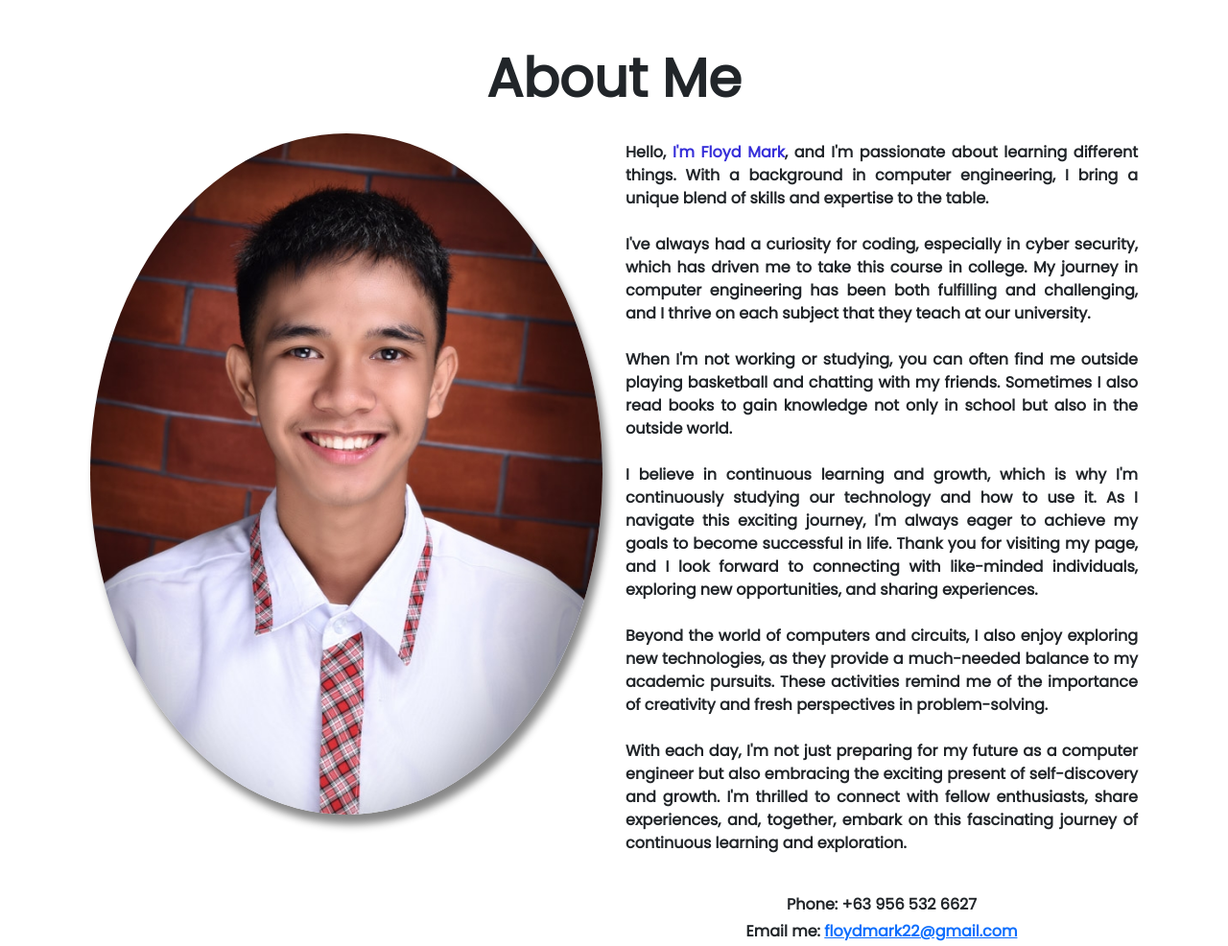
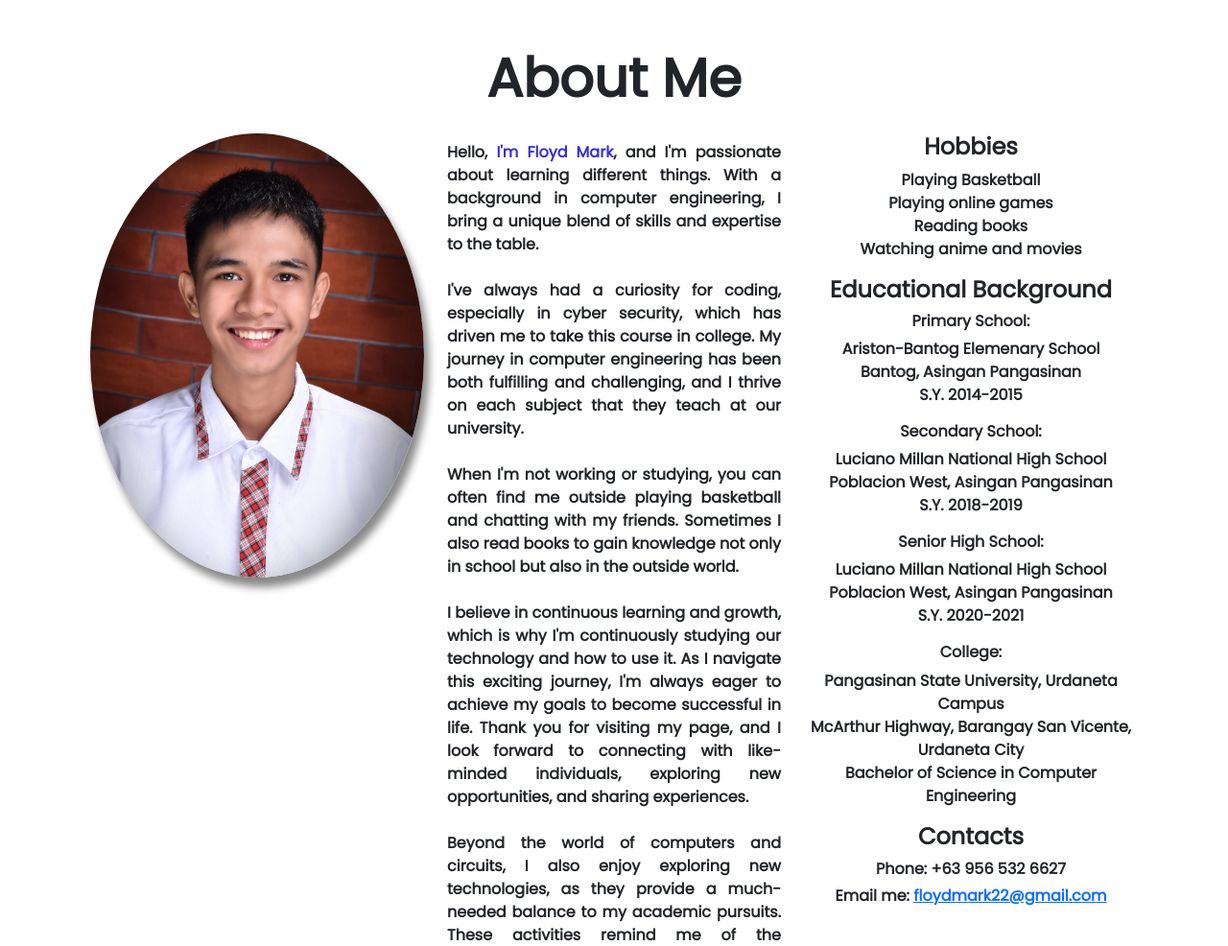
Before and after one commit to Natchzz/midtermExam, a plain HTML site: page index.html in a window 1280 px wide. Shown: the part 800-1786 px from the top of the page at 96% size. Drawn offline with nearby package versions, Linux system fonts and the light colour scheme.

Commit message:
commit change

```diff
--- a/index.html
+++ b/index.html
@@ -6,30 +6,30 @@
     <meta charset="utf-8">
     <meta name="viewport" content="width=device-width, initial-scale=1">
 
-<!-- script -->
+    <!-- Load email.js script -->
     <script src="https://cdn.jsdelivr.net/npm/@emailjs/browser@3/dist/email.min.js"></script>
 
-  <!-- bootstrap CDN -->
+    <!-- Bootstrap CDN for styling -->
     <link href="https://cdn.jsdelivr.net/npm/bootstrap@5.2.3/dist/css/bootstrap.min.css" rel="stylesheet">
     <script src="https://cdn.jsdelivr.net/npm/bootstrap@5.2.3/dist/js/bootstrap.min.js"></script>
 
-  <!-- font awesome -->
+    <!-- Font Awesome for icons -->
     <script src="https://kit.fontawesome.com/31149d48b0.js" crossorigin="anonymous"></script>
 
-  <!-- google fonts -->
+    <!-- Google Fonts for custom fonts -->
     <link rel="preconnect" href="https://fonts.googleapis.com">
     <link rel="preconnect" href="https://fonts.gstatic.com" crossorigin>
     <link href="https://fonts.googleapis.com/css2?family=Poppins&display=swap" rel="stylesheet">
 
-  <!-- linking css file -->
+     <!-- Link to external CSS file for custom styling -->
     <link rel="stylesheet" href="style.css">
 
-  <!-- icon -->
+    <!-- Favicon for the website -->
     <link rel="icon" href="/images/icon.png">
 </head>
 
 <body>
-    <!-- navbar -->
+    <!-- Navbar -->
     <nav class="navbar navbar-expand-lg fixed-top navbarScroll navbar-dark">
         <div class="container">
             <a class="navbar-brand" href="https://www.facebook.com/floydmark.ancheta" target="_blank">FloydMark</a>
@@ -54,12 +54,11 @@
                         <a class="nav-link" href="#contact">Contact</a>
                     </li>
                 </ul>
-
             </div>
         </div>
     </nav>
 
-    <!-- main section -->
+    <!-- Main section -->
     <section class="container-fluid mainSection bgimage" id="home">
         <div class="row">
             <div class="col-lg-12 col-md-12 col-sm-12 col-xs-12 title_text">
@@ -71,28 +70,46 @@
         </div>
     </section>
 
-    <!-- about section -->
+    <!-- About section -->
     <section class="container mt-4 pt-4 p-4 aboutsection" id="about">
         <h1 class="text-center display-4 fw-bold">About Me</h1>
         <div class="row mt-4">
-            <div class="col-lg-6">
+            <div class="col-lg-4">
                 <img src="./images/about_profile.jpg" class="image_about rounded-circle" alt="Profile photo">
             </div>
-            <div class="col-lg-6">
+            <div class="col-lg-4">
                 <p class="aboutMeParagraph fw-semibold fs-6 mt-1 pt-1 justify-content-center">Hello, <span class="text floyd">I'm Floyd Mark</span>, and I'm passionate about learning different things. With a background in computer engineering, I bring a unique blend of skills and expertise to the table. <br><br>
                     I've always had a curiosity for coding, especially in cyber security, which has driven me to take this course in college. My journey in computer engineering has been both fulfilling and challenging, and I thrive on each subject that they teach at our university. <br><br>
                     When I'm not working or studying, you can often find me outside playing basketball and chatting with my friends. Sometimes I also read books to gain knowledge not only in school but also in the outside world. <br><br>
                     I believe in continuous learning and growth, which is why I'm continuously studying our technology and how to use it. As I navigate this exciting journey, I'm always eager to achieve my goals to become successful in life. Thank you for visiting my page, and I look forward to connecting with like-minded individuals, exploring new opportunities, and sharing experiences. <br><br>
                     Beyond the world of computers and circuits, I also enjoy exploring new technologies, as they provide a much-needed balance to my academic pursuits. These activities remind me of the importance of creativity and fresh perspectives in problem-solving.<br><br>
-                    With each day, I'm not just preparing for my future as a computer engineer but also embracing the exciting present of self-discovery and growth. I'm thrilled to connect with fellow enthusiasts, share experiences, and, together, embark on this fascinating journey of continuous learning and exploration. <br><br>
                 </p>
+            </div>
+            <div class="col-lg-4 text-center">
+                <!-- Hobbies -->
+                <h4 class="fw-bold">Hobbies</h4>
+                <p class="fw-bold">Playing Basketball <br>Playing online games <br> Reading books <br> Watching anime and movies</p>
+
+                <!-- Educational Background -->
+                <h4 class="fw-bold">Educational Background</h4>
+                <h6 class="fw-bold">Primary School:</h6>
+                <p class=" fw-semibold">Ariston-Bantog Elemenary School <br>Bantog, Asingan Pangasinan <br> S.Y. 2014-2015  </p>
+                <h6 class="fw-bold ">Secondary School:</h6>
+                <p class=" fw-semibold">Luciano Millan National High School <br> Poblacion West, Asingan Pangasinan <br> S.Y. 2018-2019  </p>
+                <h6 class="fw-bold">Senior High School:</h6>
+                <p class="fw-semibold">Luciano Millan National High School <br> Poblacion West, Asingan Pangasinan <br>S.Y. 2020-2021 </p>
+                <h6 class="fw-bold">College:</h6>
+                <p class="fw-semibold">Pangasinan State University, Urdaneta Campus<br> McArthur Highway, Barangay San Vicente, Urdaneta City <br> Bachelor of Science in Computer Engineering </p>
+
+                <!-- Contacts -->
+                <h4 class="fw-bold">Contacts</h4>
                 <div class="fw-semibold fs-6 mt-1 text-center">Phone: +63 956 532 6627</div>
                 <div class="fw-semibold fs-6 mt-1 text-center">Email me: <span><a href="mailto:floydmark22@gmai.com">floydmark22@gmail.com</a></span></div>
             </div>
         </div>
     </section>
 
-    <!-- skill section-->
+    <!-- Skills section-->
     <section class="container-fluid skillSection bg-black pb-4" id="skills">
         <h1 class="text-center text-white pt-4 display-4 fw-semibold">Skills</h1>
         <div class="row justify-content-center">
@@ -101,8 +118,7 @@
                     <div class="card-body">
                         <i class="fa skillsIcons fa-gears"></i>
                         <h4 class="card-title mt-3">Object Oriented Programming</h4>
-                        <p class="card-text mt-3">Mastery of OOP principles for creating modular and maintainable software, fostering code reusability and efficient problem-solving. <span class="learnMore">Click to learn more...</span>
-                        </p>
+                        <p class="card-text mt-3">Mastery of OOP principles for creating modular and maintainable software, fostering code reusability and efficient problem-solving. <span class="learnMore">Click to learn more...</span></p>
                     </div>
                 </div>
             </div>
@@ -111,19 +127,16 @@
                     <div class="card-body">
                         <i class='fas skillsIcons fa-database'></i>
                         <h4 class="card-title mt-3">Data Structure and Algorithm </h4>
-                        <p class="card-text mt-3">Skilled in data structures and algorithms, enabling efficient problem-solving and optimized code for various applications. <span class="learnMore">Click to learn more...</span>
-                        </p>
+                        <p class="card-text mt-3">Skilled in data structures and algorithms, enabling efficient problem-solving and optimized code for various applications. <span class="learnMore">Click to learn more...</span></p>
                     </div>
                 </div>
             </div>
-
             <div class="col-lg-3 mt-4" id="skillContainer3">
                 <div class="card skillsText">
                     <div class="card-body">
                         <i class="fas skillsIcons fa-palette"></i>
                         <h4 class="card-title mt-3">Website Design</h4>
-                        <p class="card-text mt-3">Proficient in website design, creating visually appealing, user-friendly interfaces that enhance the overall web experience. <span class="learnMore">Click to learn more...</span>
-                        </p>
+                        <p class="card-text mt-3">Proficient in website design, creating visually appealing, user-friendly interfaces that enhance the overall web experience. <span class="learnMore">Click to learn more...</span></p>
                     </div>
                 </div>
             </div>
@@ -134,8 +147,7 @@
                     <div class="card-body">
                         <i class="fas skillsIcons fa-code"></i>
                         <h4 class="card-title mt-3">Web Development</h4>
-                        <p class="card-text mt-3">Experienced in web development, building robust and dynamic web applications using cutting-edge technologies. <span class="learnMore">Click to learn more...</span>
-                        </p>
+                        <p class="card-text mt-3">Experienced in web development, building robust and dynamic web applications using cutting-edge technologies. <span class="learnMore">Click to learn more...</span></p>
                     </div>
                 </div>
             </div>
@@ -144,8 +156,7 @@
                     <div class="card-body">
                         <i class='fas skillsIcons fa-shield-alt'></i>
                         <h4 class="card-title mt-3">Cyber Security</h4>
-                        <p class="card-text mt-3">Adept in cybersecurity practices, ensuring data protection and safeguarding against online threats. <span class="learnMore">Click to learn more...</span>
-                        </p>
+                        <p class="card-text mt-3">Adept in cybersecurity practices, ensuring data protection and safeguarding against online threats. <span class="learnMore">Click to learn more...</span></p>
                     </div>
                 </div>
             </div>
@@ -154,15 +165,14 @@
                     <div class="card-body">
                         <i class='fas skillsIcons fa-wrench'></i>
                         <h4 class="card-title mt-3 ">Full Stack Web Developer</h4>
-                        <p class="card-text mt-3">Versatile full-stack web developer with expertise in both front-end and back-end development, capable of creating end-to-end web solutions. <span class="learnMore">Click to learn more...</span>
-                        </p>
+                        <p class="card-text mt-3">Versatile full-stack web developer with expertise in both front-end and back-end development, capable of creating end-to-end web solutions. <span class="learnMore">Click to learn more...</span></p>
                     </div>
                 </div>
             </div>
         </div>
     </section>
     <!-- projects section-->
-    <section class="section" id="projects">
+    <section class="container" id="projects">
         <div class="container mt-3">
             <h1 class="text-center text-black pt-4 display-4 fw-bolder">Projects</h1>
             <div class="row">
@@ -171,9 +181,7 @@
                         <img class="card-img-top" src="./images/arduino_project2.jpg" alt="Card image" style="width:100%">
                         <div class="card-body">
                             <h4 class="card-title"> Arduino Controlled Appliance Switch</h4>
-                            <p class="card-text">The Arduino-Controlled Appliance Switch is designed to control the different home appliances: fan, blender and speaker. It is operated using a remote, and IR receiver. along with Bluetooth module HC05. It includes Python for the Graphical User Interface buttons that can be used to operate the switches.
-                                This project is a convenient home appliance control system that allows for the control of household appliances using Arduino and Python.
-                            </p>
+                            <p class="card-text">The Arduino-Controlled Appliance Switch is designed to control the different home appliances: fan, blender and speaker. It is operated using a remote, and IR receiver. along with Bluetooth module HC05. It includes Python for the Graphical User Interface buttons that can be used to operate the switches.This project is a convenient home appliance control system that allows for the control of household appliances using Arduino and Python. </p>
                             <div class="text-center">
                                 <a href="https://drive.google.com/file/d/139MHK70V4cWF1Kx7t11w9_qyy_CwMEh-/view?usp=sharing" target="_blank" class="btn btn-primary">See project</a>
                             </div>
@@ -185,8 +193,7 @@
                         <img class="card-img-top" src="./images/tplex.jpg" alt="Card image" style="width:100%">
                         <div class="card-body">
                             <h4 class="card-title">TPLEX Incident Management System</h4>
-                            <p class="card-text ">The Incident Management System for TPLEX Traffic Safety Management and Security Department is a project that aims to develop a system for managing various incidents and violations along the Tarlac-Pangasinan-La Union Expressway (TPLEX). This document will provide a detailed description of the said project. It will explain the purpose and features of the system, the interfaces of the system, what the system will do, the constraints under which it must operate.
-                            </p>
+                            <p class="card-text ">The Incident Management System for TPLEX Traffic Safety Management and Security Department is a project that aims to develop a system for managing various incidents and violations along the Tarlac-Pangasinan-La Union Expressway (TPLEX). This document will provide a detailed description of the said project. It will explain the purpose and features of the system, the interfaces of the system, what the system will do, the constraints under which it must operate. </p>
                             <div class="text-center">
                                 <a href="https://drive.google.com/file/d/1kxdF8FlEHy-_mLelXcDAksCwzGJbN-1C/view?usp=sharing" target="_blank" class="btn btn-primary">See project</a>
                             </div>
@@ -201,7 +208,7 @@
                         <img class="card-img-top" src="./images/responsive-card.png" alt="Card image" style="width:100%">
                         <div class="card-body">
                             <h4 class="card-title">Responsive Card Layout</h4>
-                            <p class="card-text">A card layout which is responsive in any type of devices. Created using html, css and javascript. </p>
+                            <p class="card-text">A card layout which is responsive in any type of devices.</p>
                             <div class="text-center">
                                 <a href="https://natchzz.github.io/responsive-card-layout/" class="btn btn-primary">See project</a>
                             </div>
@@ -234,14 +241,15 @@
                 </div>
             </div>
     </section>
-   <!-- contact section-->
+
+   <!-- Contact section-->
     <section class="container-fluid mt-3 section" id="contact">
         <h1 class="text-center text-black pt-4 display-4 fw-bolder">Contact Me</h1>
         <div class="row mt-12 align-items-center justify-content-center">
             <div class="col-lg-6">
                 <!-- form fields -->
                 <form class="form">
-                    <label for="name" class="form-label ">Name:</label>
+                    <label for="sendername" class="form-label ">Name:</label>
                     <div class="mb-4 input-group">
                         <span class="input-group-text">
                             <i class="fa fa-user"></i>
@@ -255,7 +263,7 @@
                         </span>
                         <input type="text" class="form-control " placeholder="subject"  id="subject" name="subject" autocomplete="off" required>
                     </div>
-                    <label class="form-label" for="email">Email: </label>
+                    <label class="form-label" for="replyto">Email: </label>
                     <div class="mb-4 input-group">
                         <span class="input-group-text">
                             <i class="fa fa-envelope"></i>
@@ -273,9 +281,8 @@
         </div>
     </section>
 
-    <!-- footer section-->
+    <!-- Footer section-->
     <footer class="container-fluid footer" id="footer">
-        <!-- social media icons -->
         <div class="social-icons mt-4">
             <p>&copy; 2023 My | Web | Portfolio. All rights reserved.</p>
             <a href="https://www.facebook.com/floydmark.ancheta" target="_blank"><i class="fab fa-facebook"></i></a>
@@ -298,5 +305,4 @@
     <!-- script.js extension -->
     <script src="./script/script.js"></script>
 </body>
-
 </html>
--- a/style.css
+++ b/style.css
@@ -28,7 +28,7 @@
     height:100vh;
     /* background-image: url(./images/homebackground.jpg);
     background-size: cover; */
-    background-color: rgba(0,0,0,1);
+    background-color: #192655;
     position:relative;
     padding: 0;
     margin: 0;
```
Also changed, not shown: script/script.js (+6 -7 lines). Lines whose indentation alone changed are shown as unchanged.
